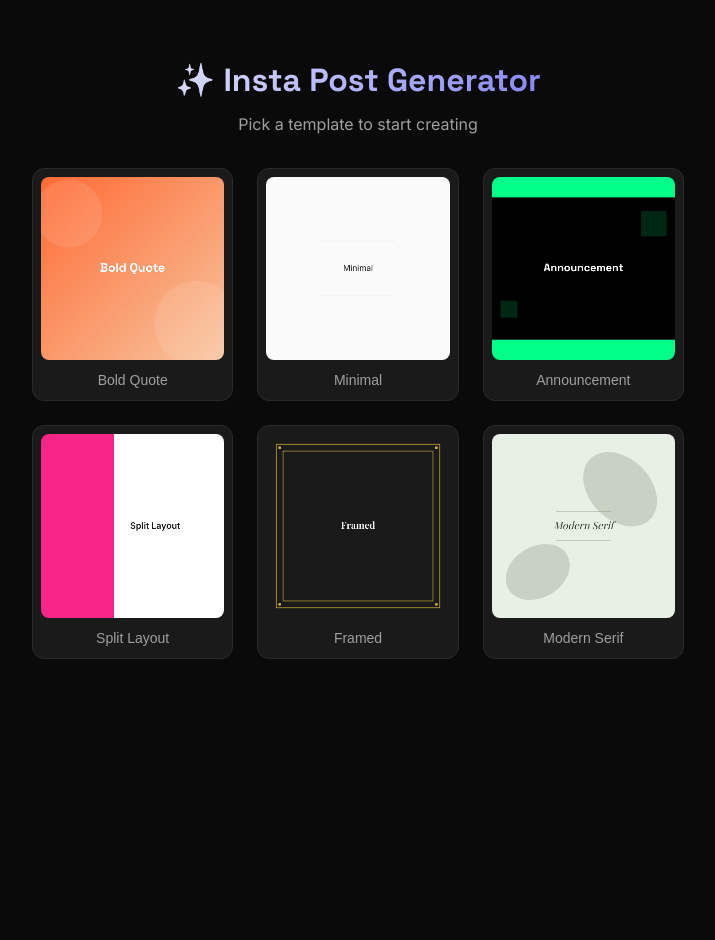
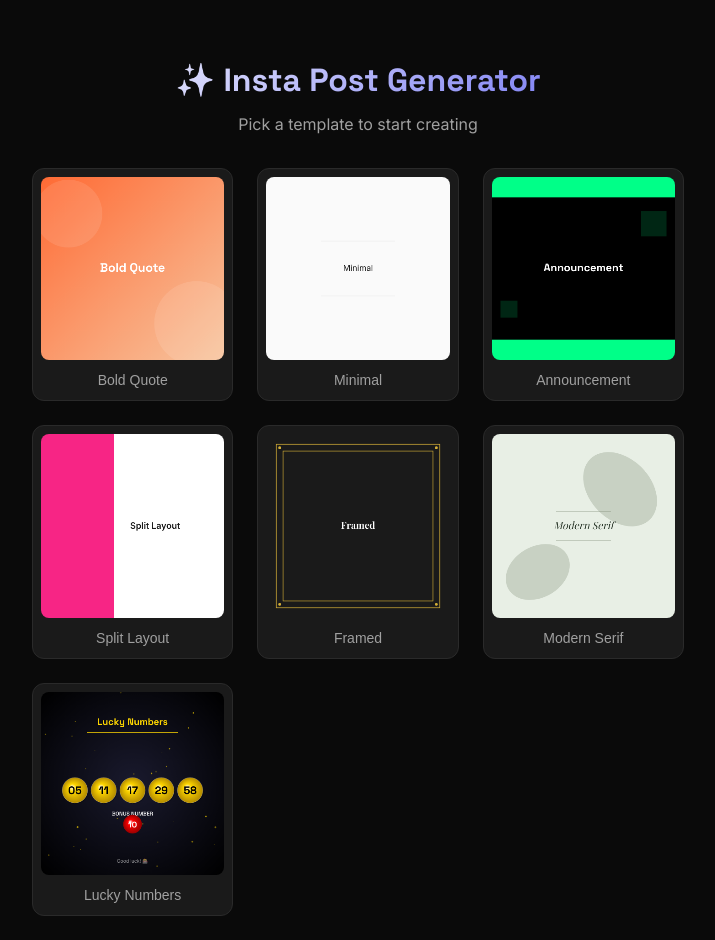
Before and after one commit to ElainePhanTaylor/day2, a React (Vite) app: page / in a window 1280 px wide. Shown: the whole page, without its empty margins (282-997 px from the left). Before the commit the page ends 800 px from the top, so only its background shows below. Built offline with nearby package versions, Linux system fonts and the light colour scheme; a web font is replaced by a local one.

Commit message:
Add lottery number generator template

```diff
--- a/src/App.css
+++ b/src/App.css
@@ -273,6 +273,66 @@ body {
   color: var(--text-muted);
 }
 
+/* Lottery Styles */
+.lottery-display {
+  display: flex;
+  gap: var(--spacing-sm);
+  justify-content: center;
+  padding: var(--spacing-md) 0;
+}
+
+.lottery-ball {
+  width: 48px;
+  height: 48px;
+  display: flex;
+  align-items: center;
+  justify-content: center;
+  background: linear-gradient(135deg, #ffd700 0%, #ffaa00 100%);
+  border-radius: 50%;
+  font-family: var(--font-display);
+  font-weight: 700;
+  font-size: 1.25rem;
+  color: #1a1a1a;
+  box-shadow: var(--shadow-md), inset 0 2px 4px rgba(255, 255, 255, 0.3);
+}
+
+.generate-button {
+  display: flex;
+  align-items: center;
+  justify-content: center;
+  gap: var(--spacing-sm);
+  width: 100%;
+  padding: var(--spacing-md);
+  background: linear-gradient(135deg, #ffd700 0%, #ff8c00 100%);
+  border: none;
+  border-radius: var(--radius-md);
+  color: #1a1a1a;
+  font-family: var(--font-sans);
+  font-size: 1rem;
+  font-weight: 600;
+  cursor: pointer;
+  transition: all var(--transition-fast);
+  -webkit-tap-highlight-color: transparent;
+}
+
+.generate-button:hover {
+  transform: translateY(-1px);
+  box-shadow: var(--shadow-md);
+  filter: brightness(1.1);
+}
+
+.generate-button:active {
+  transform: translateY(0);
+}
+
+.generate-button svg {
+  transition: transform 0.3s ease;
+}
+
+.generate-button:hover svg {
+  transform: rotate(180deg);
+}
+
 /* Palette Options */
 .palette-options {
   display: flex;
--- a/src/components/Canvas.jsx
+++ b/src/components/Canvas.jsx
@@ -1,6 +1,6 @@
 import { useRef, useEffect, forwardRef, useImperativeHandle } from 'react';
 
-const Canvas = forwardRef(({ template, text, paletteIndex }, ref) => {
+const Canvas = forwardRef(({ template, text, paletteIndex, lotteryNumbers }, ref) => {
   const canvasRef = useRef(null);
   const offscreenRef = useRef(null);
 
@@ -35,7 +35,7 @@ const Canvas = forwardRef(({ template, text, paletteIndex }, ref) => {
     // Clear and render to offscreen at full resolution
     offCtx.clearRect(0, 0, 1080, 1080);
     offCtx.save();
-    template.render(offCtx, text, palette);
+    template.render(offCtx, text, palette, lotteryNumbers);
     offCtx.restore();
 
     // Draw scaled version to display canvas
@@ -43,7 +43,7 @@ const Canvas = forwardRef(({ template, text, paletteIndex }, ref) => {
     ctx.clearRect(0, 0, displaySize, displaySize);
     ctx.drawImage(offscreen, 0, 0, displaySize, displaySize);
 
-  }, [template, text, paletteIndex]);
+  }, [template, text, paletteIndex, lotteryNumbers]);
 
   // Handle canvas sizing for display
   useEffect(() => {
--- a/src/components/Editor.jsx
+++ b/src/components/Editor.jsx
@@ -1,17 +1,25 @@
 import { useState, useRef, useEffect } from 'react';
 import Canvas from './Canvas';
+import { generateLotteryNumbers } from '../templates';
 
 function Editor({ template, onBack }) {
   const [text, setText] = useState('');
   const [paletteIndex, setPaletteIndex] = useState(0);
   const [isDownloading, setIsDownloading] = useState(false);
   const [downloadSuccess, setDownloadSuccess] = useState(false);
+  const [lotteryNumbers, setLotteryNumbers] = useState(() => generateLotteryNumbers());
   const canvasRef = useRef(null);
+
+  const isLottery = template.isLottery;
 
   // Load fonts on mount
   useEffect(() => {
     loadFonts();
   }, []);
+
+  const handleGenerateNumbers = () => {
+    setLotteryNumbers(generateLotteryNumbers());
+  };
 
   const handleDownload = async () => {
     if (!canvasRef.current) return;
@@ -74,18 +82,39 @@ function Editor({ template, onBack }) {
           template={template}
           text={displayText}
           paletteIndex={paletteIndex}
+          lotteryNumbers={isLottery ? lotteryNumbers : null}
         />
 
         <div className="controls">
+          {isLottery && (
+            <div className="control-group">
+              <span className="control-label">Lucky Numbers</span>
+              <div className="lottery-display">
+                {lotteryNumbers.map((num, i) => (
+                  <span key={i} className="lottery-ball">{num}</span>
+                ))}
+              </div>
+              <button className="generate-button" onClick={handleGenerateNumbers}>
+                <svg width="20" height="20" viewBox="0 0 24 24" fill="none" stroke="currentColor" strokeWidth="2">
+                  <path d="M23 4v6h-6M1 20v-6h6"/>
+                  <path d="M3.51 9a9 9 0 0 1 14.85-3.36L23 10M1 14l4.64 4.36A9 9 0 0 0 20.49 15"/>
+                </svg>
+                Generate New Numbers
+              </button>
+            </div>
+          )}
+
           <div className="control-group">
-            <label htmlFor="text-input" className="control-label">Your Text</label>
+            <label htmlFor="text-input" className="control-label">
+              {isLottery ? 'Title Text' : 'Your Text'}
+            </label>
             <textarea
               id="text-input"
               className="text-input"
               value={text}
               onChange={(e) => setText(e.target.value)}
               placeholder={getPlaceholderText(template)}
-              rows={3}
+              rows={isLottery ? 1 : 3}
             />
           </div>
 
@@ -159,6 +188,7 @@ function getPlaceholderText(template) {
     'split': 'Your message\ngoes here\nwith style',
     'frame': 'Elegance\nin every\ndetail',
     'modern-serif': 'Beautiful\nthings await',
+    'lottery': '🍀 LUCKY NUMBERS 🍀',
   };
   return placeholders[template.id] || 'Your text here';
 }
--- a/src/templates/index.js
+++ b/src/templates/index.js
@@ -296,6 +296,124 @@ export const templates = [
         ctx.fillText(line, size / 2, startY + i * lineHeight);
       });
     }
+  },
+  {
+    id: 'lottery',
+    name: 'Lucky Numbers',
+    font: 'Space Grotesk',
+    fontWeight: 700,
+    fontSize: 48,
+    textAlign: 'center',
+    isLottery: true, // Special flag for lottery template
+    palettes: [
+      { name: 'Jackpot', background: '#1a1a2e', accent: '#ffd700', text: '#ffffff' },
+      { name: 'Lucky', background: '#0d4d0d', accent: '#00ff00', text: '#ffffff' },
+      { name: 'Fortune', background: '#4a0d0d', accent: '#ff4444', text: '#ffffff' },
+    ],
+    render: (ctx, text, palette, lotteryNumbers) => {
+      const size = 1080;
+
+      // Dark gradient background
+      const gradient = ctx.createRadialGradient(size/2, size/2, 0, size/2, size/2, size * 0.7);
+      gradient.addColorStop(0, palette.background);
+      gradient.addColorStop(1, '#000000');
+      ctx.fillStyle = gradient;
+      ctx.fillRect(0, 0, size, size);
+
+      // Sparkle effects
+      ctx.fillStyle = palette.accent;
+      for (let i = 0; i < 30; i++) {
+        ctx.globalAlpha = Math.random() * 0.5 + 0.2;
+        const x = Math.random() * size;
+        const y = Math.random() * size;
+        const starSize = Math.random() * 4 + 2;
+        ctx.beginPath();
+        ctx.arc(x, y, starSize, 0, Math.PI * 2);
+        ctx.fill();
+      }
+      ctx.globalAlpha = 1;
+
+      // Title
+      ctx.fillStyle = palette.accent;
+      ctx.font = `700 56px "Space Grotesk", sans-serif`;
+      ctx.textAlign = 'center';
+      ctx.textBaseline = 'middle';
+      ctx.fillText(text || '🍀 LUCKY NUMBERS 🍀', size / 2, 180);
+
+      // Decorative line under title
+      ctx.strokeStyle = palette.accent;
+      ctx.lineWidth = 3;
+      ctx.beginPath();
+      ctx.moveTo(size * 0.25, 240);
+      ctx.lineTo(size * 0.75, 240);
+      ctx.stroke();
+
+      // Draw lottery balls
+      const numbers = lotteryNumbers || generateLotteryNumbers();
+      const ballRadius = 75;
+      const ballY = size / 2 + 40;
+      const totalWidth = (numbers.length - 1) * (ballRadius * 2 + 20);
+      const startX = (size - totalWidth) / 2;
+
+      numbers.forEach((num, i) => {
+        const x = startX + i * (ballRadius * 2 + 20);
+
+        // Ball shadow
+        ctx.fillStyle = 'rgba(0,0,0,0.3)';
+        ctx.beginPath();
+        ctx.arc(x + 5, ballY + 5, ballRadius, 0, Math.PI * 2);
+        ctx.fill();
+
+        // Ball gradient
+        const ballGradient = ctx.createRadialGradient(x - 20, ballY - 20, 0, x, ballY, ballRadius);
+        ballGradient.addColorStop(0, '#ffffff');
+        ballGradient.addColorStop(0.3, palette.accent);
+        ballGradient.addColorStop(1, shadeColor(palette.accent, -30));
+        ctx.fillStyle = ballGradient;
+        ctx.beginPath();
+        ctx.arc(x, ballY, ballRadius, 0, Math.PI * 2);
+        ctx.fill();
+
+        // Ball outline
+        ctx.strokeStyle = 'rgba(255,255,255,0.3)';
+        ctx.lineWidth = 3;
+        ctx.stroke();
+
+        // Number
+        ctx.fillStyle = '#000000';
+        ctx.font = `700 64px "Space Grotesk", sans-serif`;
+        ctx.fillText(num.toString().padStart(2, '0'), x, ballY + 5);
+      });
+
+      // Powerball / Bonus (last number, different style)
+      const bonusY = ballY + 200;
+      ctx.fillStyle = palette.text;
+      ctx.font = `500 32px "Space Grotesk", sans-serif`;
+      ctx.fillText('BONUS NUMBER', size / 2, bonusY - 60);
+
+      const bonusNum = Math.floor(Math.random() * 26) + 1;
+
+      // Bonus ball
+      const bonusGradient = ctx.createRadialGradient(size/2 - 15, bonusY - 15, 0, size/2, bonusY, 55);
+      bonusGradient.addColorStop(0, '#ffffff');
+      bonusGradient.addColorStop(0.3, '#ff0000');
+      bonusGradient.addColorStop(1, '#990000');
+      ctx.fillStyle = bonusGradient;
+      ctx.beginPath();
+      ctx.arc(size / 2, bonusY, 55, 0, Math.PI * 2);
+      ctx.fill();
+
+      ctx.fillStyle = '#ffffff';
+      ctx.font = `700 48px "Space Grotesk", sans-serif`;
+      ctx.fillText(bonusNum.toString().padStart(2, '0'), size / 2, bonusY + 5);
+
+      // Footer
+      ctx.fillStyle = palette.text;
+      ctx.globalAlpha = 0.6;
+      ctx.font = `400 28px "Inter", sans-serif`;
+      ctx.fillText('Good luck! 🎰', size / 2, size - 80);
+      ctx.globalAlpha = 1;
+    }
   }
 ];
 
@@ -329,4 +447,31 @@ function wrapText(ctx, text, maxWidth) {
   return allLines;
 }
 
+// Generate random lottery numbers (5 unique numbers from 1-69)
+export function generateLotteryNumbers() {
+  const numbers = [];
+  while (numbers.length < 5) {
+    const num = Math.floor(Math.random() * 69) + 1;
+    if (!numbers.includes(num)) {
+      numbers.push(num);
+    }
+  }
+  return numbers.sort((a, b) => a - b);
+}
+
+// Helper to darken/lighten a color
+function shadeColor(color, percent) {
+  const num = parseInt(color.replace('#', ''), 16);
+  const amt = Math.round(2.55 * percent);
+  const R = (num >> 16) + amt;
+  const G = (num >> 8 & 0x00FF) + amt;
+  const B = (num & 0x0000FF) + amt;
+  return '#' + (
+    0x1000000 +
+    (R < 255 ? (R < 1 ? 0 : R) : 255) * 0x10000 +
+    (G < 255 ? (G < 1 ? 0 : G) : 255) * 0x100 +
+    (B < 255 ? (B < 1 ? 0 : B) : 255)
+  ).toString(16).slice(1);
+}
+
 export default templates;
```
